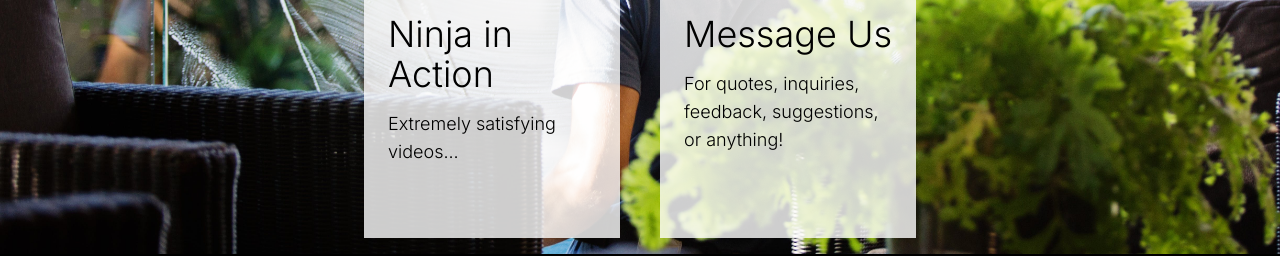
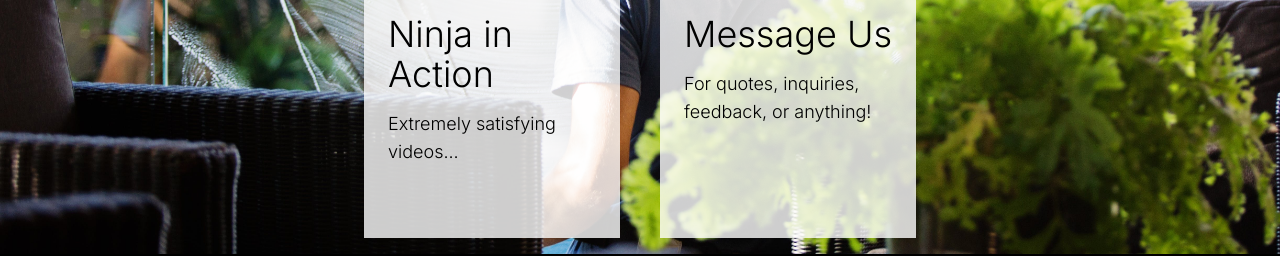
Before and after one commit to Oscar-P-E/glassninja, a React (Vite) app: page / in a window 1280 px wide. Shown: the part 490-746 px from the top of the page. Built offline with nearby package versions, Linux system fonts and the light colour scheme.

Commit message:
Update Message Us subtext on Hero

```diff
--- a/src/components/Hero.tsx
+++ b/src/components/Hero.tsx
@@ -21,7 +21,7 @@ export const Hero = () => {
     { title: "Ninja in Action", description: "Extremely satisfying videos..." },
     {
       title: "Message Us",
-      description: "For quotes, inquiries, feedback, suggestions, or anything!",
+      description: "For quotes, inquiries, feedback, or anything!",
     },
   ];
 
```
